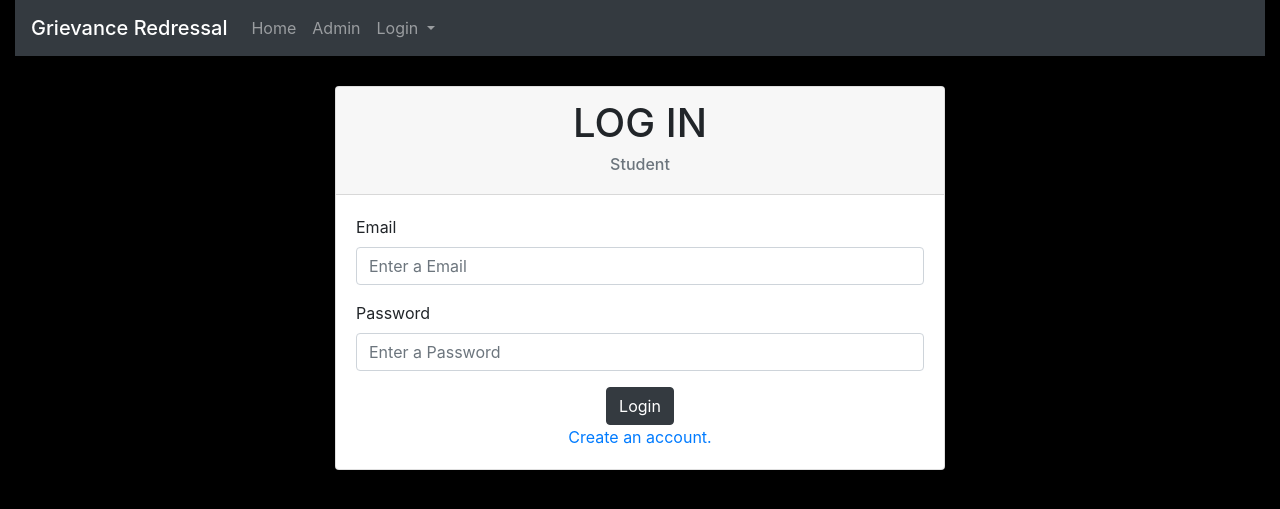
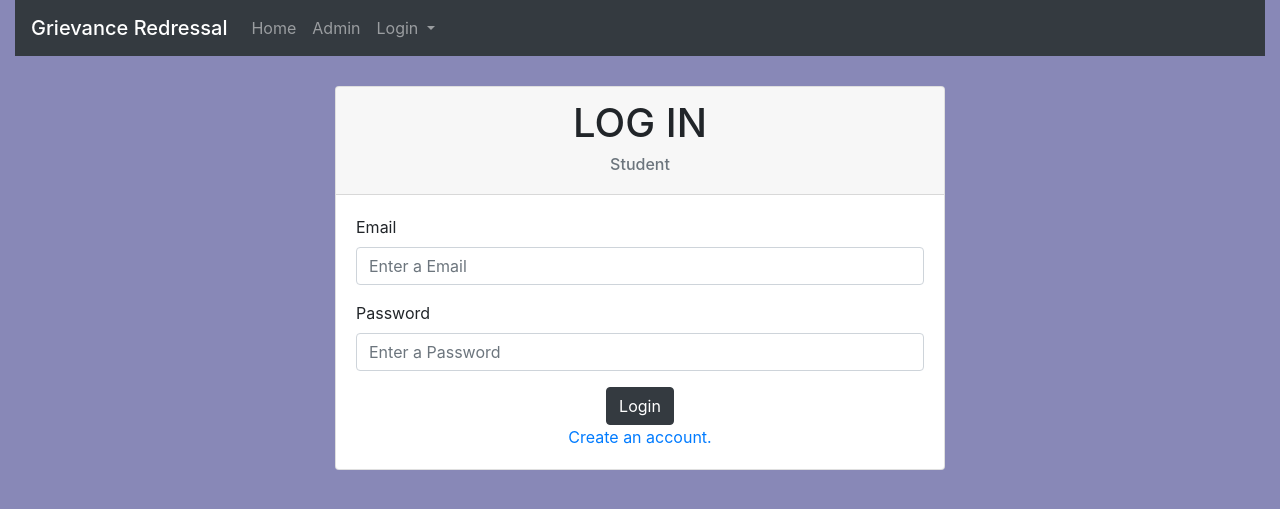
Before and after one commit to aayushi1499/Repo-Test, a PHP site: page /views/studentlogin.php in a window 1280 px wide. Shown: the top 509 px of the page. Run offline with PHP 8.4, Linux system fonts and the light colour scheme; some libraries are stand-ins or nearby versions.

Commit message:
Update studentlogin.php

```diff
--- a/views/studentlogin.php
+++ b/views/studentlogin.php
@@ -16,10 +16,10 @@ if (isset($_SESSION['USERNAMES'])){
 
     <style media="screen">
     body{
-      background: #000;
+      background: #0067;
     }
     </style>
-    <title>Grievance Redressal</title>
+    <title>Grievance Redressal System</title>
   </head>
   <body>
     <div class="container-fluid">
```
